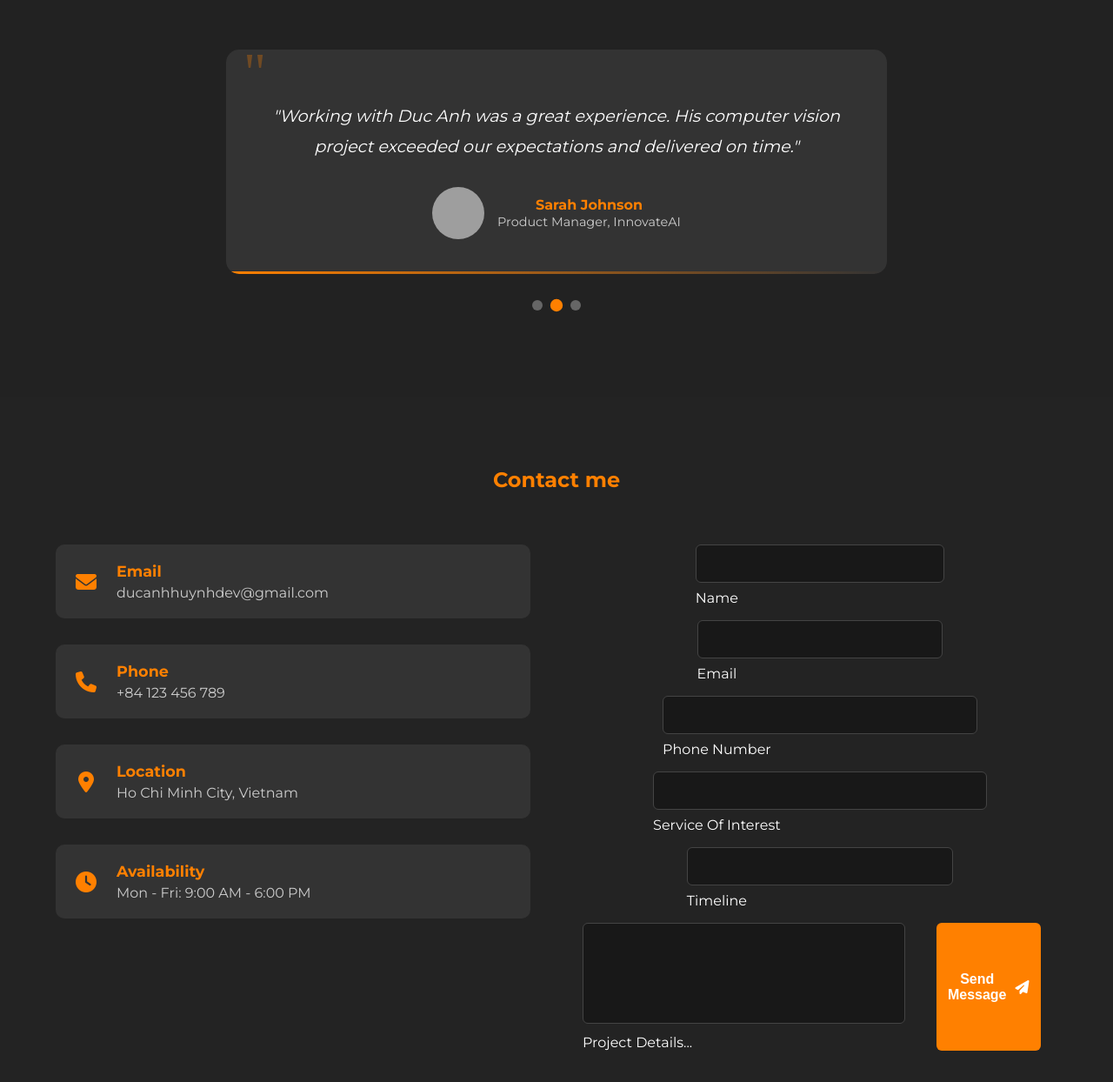
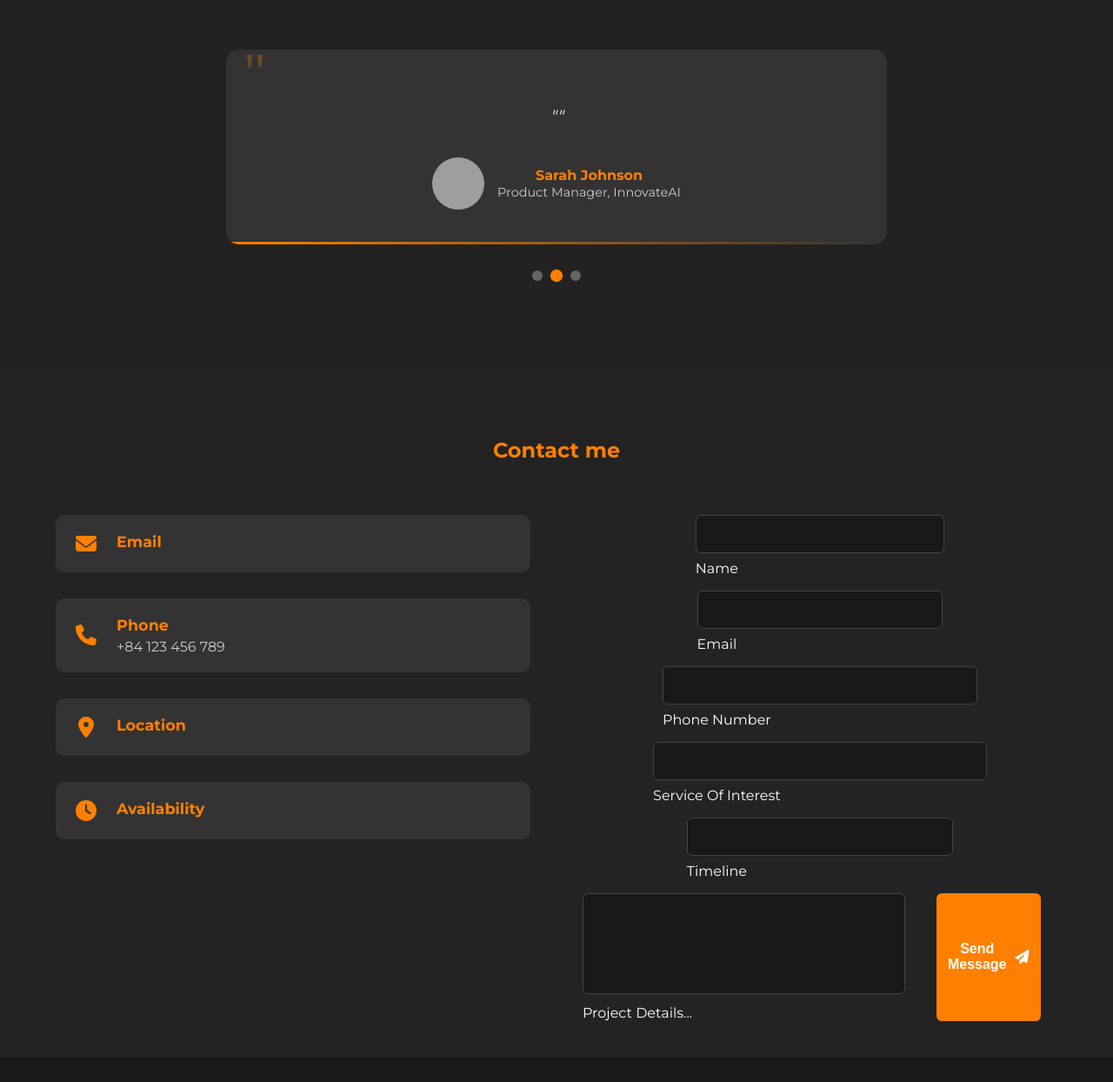
Before and after one commit to SENULT/Portfolio, a plain HTML site: page index.html in a window 1280 px wide. Shown: the part 2396-3640 px from the top of the page at 87% size. Drawn offline with Linux system fonts and the light colour scheme; grey boxes are pictures that could not be loaded.

Commit message:
fix: update file index.html

```diff
--- a/index.html
+++ b/index.html
@@ -198,7 +198,7 @@
             <div class="testimonials-slider">
                 <div class="testimonial-card active">
                     <div class="testimonial-content">
-                        <p>"Duc Anh delivered an exceptional AI solution for our business. His expertise in machine learning helped us automate our processes efficiently."</p>
+                        <p>""</p>
                         <div class="testimonial-author">
                             <img src="https://images.unsplash.com/photo-1507003211169-0a1dd7228f2d?auto=format&fit=facearea&w=60&h=60&facepad=2" alt="Client">
                             <div>
@@ -210,7 +210,7 @@
                 </div>
                 <div class="testimonial-card">
                     <div class="testimonial-content">
-                        <p>"Working with Duc Anh was a great experience. His computer vision project exceeded our expectations and delivered on time."</p>
+                        <p>""</p>
                         <div class="testimonial-author">
                             <img src="https://images.unsplash.com/photo-1494790108755-2616b612b647?auto=format&fit=facearea&w=60&h=60&facepad=2" alt="Client">
                             <div>
@@ -222,7 +222,7 @@
                 </div>
                 <div class="testimonial-card">
                     <div class="testimonial-content">
-                        <p>"Duc Anh's deep learning expertise helped us solve complex data problems. Highly recommended for AI projects!"</p>
+                        <p>""</p>
                         <div class="testimonial-author">
                             <img src="https://images.unsplash.com/photo-1472099645785-5658abf4ff4e?auto=format&fit=facearea&w=60&h=60&facepad=2" alt="Client">
                             <div>
@@ -249,7 +249,7 @@
                         <i class="fas fa-envelope"></i>
                         <div>
                             <h4>Email</h4>
-                            <p>ducanhhuynhdev@gmail.com</p>
+                            <p></p>
                         </div>
                     </div>
                     <div class="contact-item">
@@ -263,14 +263,14 @@
                         <i class="fas fa-map-marker-alt"></i>
                         <div>
                             <h4>Location</h4>
-                            <p>Ho Chi Minh City, Vietnam</p>
+                            <p></p>
                         </div>
                     </div>
                     <div class="contact-item">
                         <i class="fas fa-clock"></i>
                         <div>
                             <h4>Availability</h4>
-                            <p>Mon - Fri: 9:00 AM - 6:00 PM</p>
+                            <p></p>
                         </div>
                     </div>
                 </div>
```
